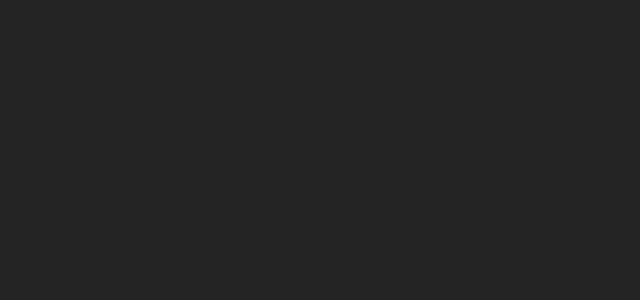
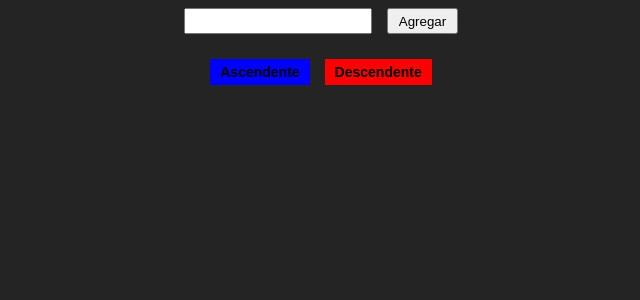
Before and after one commit to HumbleG0d/quickSort_react, a React (Vite) app: page / in a window 1280 px wide. Shown: the top 300 px of the page, without its empty margins (319-959 px from the left). Built offline with nearby package versions, Linux system fonts and the light colour scheme.

Commit message:
add the respective functions to add and order the numbers these are used in their respective components

```diff
--- a/src/App.jsx
+++ b/src/App.jsx
@@ -1,10 +1,49 @@
 import './App.css'
+import './css/addTodo.css'
+import './css/square.css'
+import { AddTodo } from './components/AddTodo'
+import { Button } from './components/Button'
+import { useState } from 'react'
+import { Square } from './components/Square'
+import { quickSort } from './js/quick_sort.js'
 
 function App() {
 
+  const [arr , setArr] = useState([])
+
+  const addNumer = (n) => {
+    setArr((prevArr) => [
+      ...prevArr,
+      {id : prevArr.length , value : n },
+    ])
+  }
+
+  const sortArray = (orderType) => {
+    const sortArr = [...arr]
+    quickSort(sortArr , 0 , sortArr.length - 1 , orderType)
+    setArr(sortArr)
+  }
+
   return (
     <>
-
+      <section className='bar'>
+        <AddTodo addNumber={addNumer} />
+      </section>
+      <section className='buttons'>
+        <Button
+          name={'Ascendente'}
+          handelFunction={() => {sortArray('ascendente')}}
+        />
+        <Button
+          name={'Descendente'}
+          handelFunction={() => {sortArray('descendente')}}
+        />
+      </section>
+      <section className='list'>
+        {arr.map((n) => (
+          <Square key={n.id} number={n.value}/>
+        ))}
+      </section>
     </>
   )
 }
```
